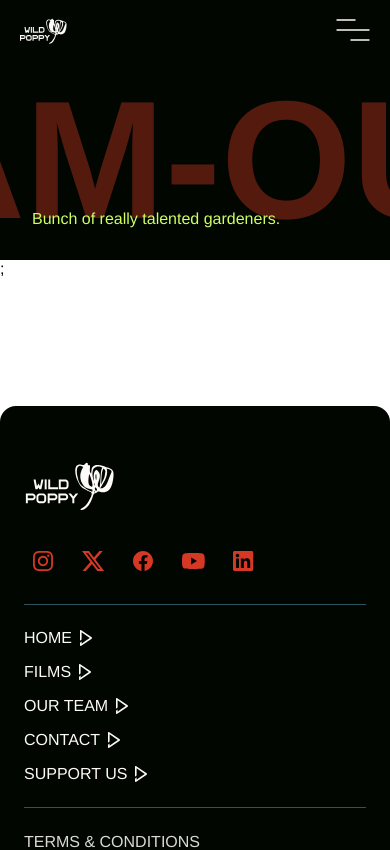
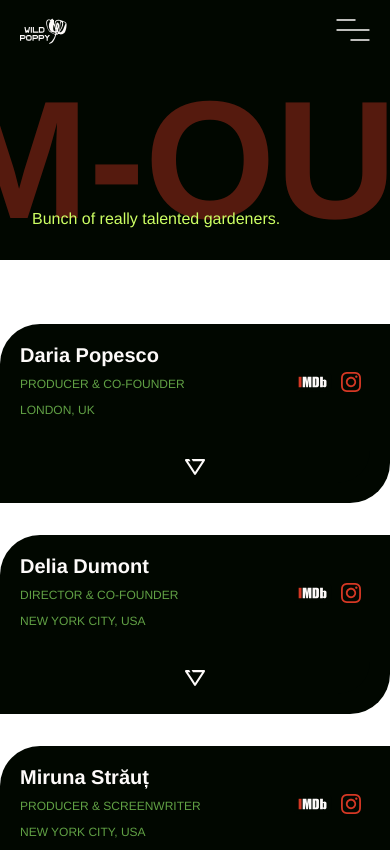
Before and after one commit to Septy2000/Wild-Poppy-Films-Website, a Next.js app in the folder wild-poppy-films-website/: page /our-team in a window 390 px wide. Shown: the top 850 px of the page. Built offline with nearby package versions, Linux system fonts and the light colour scheme.

Commit message:
Added mobile version of members for our team;

```diff
--- a/wild-poppy-films-website/src/_types/common.ts
+++ b/wild-poppy-films-website/src/_types/common.ts
@@ -46,9 +46,8 @@ export type News = {
 
 export type TeamMember = {
     id: number;
-    firstName: string;
-    lastName: string;
-    role: string[];
+    name: string;
+    roles: string[];
     location: string;
     socials: {
         imdb: string;
--- a/wild-poppy-films-website/src/components/pages/OurTeamPage/MemberContainer/MemberContainer.styled.tsx
+++ b/wild-poppy-films-website/src/components/pages/OurTeamPage/MemberContainer/MemberContainer.styled.tsx
@@ -1,9 +1,124 @@
 "use client";
 import styled from "styled-components";
+import DownwardIcon from "@/icons/navigation/downward-icon-mobile.svg";
+import InstagramIcon from "@/icons/social/ig-icon.svg";
+import ImdbIcon from "@/icons/social/imdb-icon.svg";
+import Image from "next/image";
 
 export const Container = styled.div`
     width: 100%;
-    padding: 1.25rem;
     border-radius: 2.5rem 0 2.5rem 0;
     background: ${({ theme }) => theme.colors.neutral.neutral_14};
+
+    display: flex;
+    flex-direction: column;
+    align-items: center;
+    justify-content: center;
+    gap: 1rem;
+
+    padding: 1.25rem;
 `;
+
+export const HeaderInfoContainer = styled.div`
+    background: ${({ theme }) => theme.colors.neutral.neutral_14};
+    display: flex;
+    flex-direction: row;
+    align-items: center;
+    justify-content: space-between;
+    width: 100%;
+`;
+
+export const ExpandedInfoContainer = styled.div<{ $isExpanded: boolean }>`
+    background: ${({ theme }) => theme.colors.neutral.neutral_14};
+    display: grid;
+    grid-template-columns: 1fr 1fr;
+
+    gap: 0.5rem;
+    width: 100%;
+    transition: max-height 0.2s ease-in-out;
+    max-height: ${({ $isExpanded }) => ($isExpanded ? "450px" : "0")};
+    overflow: hidden;
+`;
+
+export const ImageContainer = styled.div`
+    padding: 1px;
+    border-radius: 0.5rem 3rem 0.5rem 3rem;
+    background: linear-gradient(145deg, #ff0000 40%, #ffffff 60%);
+    overflow: hidden;
+    width: 100%;
+    max-width: 300px;
+    aspect-ratio: 1 / 1.5;
+    max-height: 450px;
+`;
+
+export const ImageStyled = styled(Image)`
+    object-fit: cover;
+    width: 100%;
+    height: 100%;
+    border-radius: 0.5rem 3rem 0.5rem 3rem;
+`;
+
+export const MemberInfoContainer = styled.div`
+    background: ${({ theme }) => theme.colors.neutral.neutral_14};
+    display: flex;
+    flex-direction: column;
+    align-items: flex-start;
+    justify-content: center;
+    gap: 0.5rem;
+`;
+
+export const SocialsContainer = styled.div`
+    background: ${({ theme }) => theme.colors.neutral.neutral_14};
+    display: flex;
+    flex-direction: row;
+    align-items: center;
+    justify-content: space-around;
+`;
+
+export const ExpandContainer = styled.div`
+    width: 100%;
+    display: flex;
+    justify-content: center;
+    align-items: center;
+    background: ${({ theme }) => theme.colors.neutral.neutral_14};
+    border-radius: 0rem 0 2.5rem 0;
+    padding: 0.5rem;
+    @media (min-width: ${({ theme }) => theme.screen.desktop}) {
+        display: none;
+    }
+`;
+
+export const StyledDownwardIcon = styled(DownwardIcon)<{ $isExpanded: boolean }>`
+    path {
+        fill: ${({ theme }) => theme.colors.neutral.neutral_1};
+    }
+
+    transform: ${({ $isExpanded }) => ($isExpanded ? "rotate(180deg)" : "rotate(0deg)")};
+`;
+
+export const Name = styled.h2`
+    font-size: 1.25rem;
+    color: ${({ theme }) => theme.colors.neutral.neutral_1};
+`;
+
+export const Text = styled.p`
+    font-size: 0.75rem;
+    color: ${({ theme }) => theme.colors.neutral.neutral_1};
+    line-height: 150%;
+`;
+
+export const GreenText = styled(Text)`
+    color: ${({ theme }) => theme.colors.secondary.core_green};
+`;
+
+export const InstagramIconStyled = styled(InstagramIcon)`
+    path {
+        fill: ${({ theme }) => theme.colors.primary.poppy_red};
+    }
+`;
+
+export const ImdbIconStyled = styled(ImdbIcon)`
+    path:nth-child(2) {
+        fill: ${({ theme }) => theme.colors.primary.poppy_red};
+    }
+`;
--- a/wild-poppy-films-website/src/components/pages/OurTeamPage/MemberContainer/MemberContainer.tsx
+++ b/wild-poppy-films-website/src/components/pages/OurTeamPage/MemberContainer/MemberContainer.tsx
@@ -0,0 +1,73 @@
+import React, { useState, useEffect } from "react";
+import * as Styled from "./MemberContainer.styled";
+import { TeamMember } from "@/_types/common";
+import ModalSocialButton from "@/components/Buttons/ModalSocialButton/ModalSocialButton";
+
+export default function MemberContainer({
+    member,
+    index,
+    expandedMemberIndex,
+    setExpandedMemberIndex,
+}: {
+    member: TeamMember;
+    index: number;
+    expandedMemberIndex: number | undefined;
+    setExpandedMemberIndex: (index: number | undefined) => void;
+}) {
+    const [isExpanded, setIsExpanded] = useState(false);
+    const rolesString = member.roles.join(" & ");
+
+    useEffect(() => {
+        if (expandedMemberIndex !== index) {
+            setIsExpanded(false);
+        }
+    }, [expandedMemberIndex, index]);
+
+    function handleExpandToggle() {
+        if (isExpanded) {
+            setIsExpanded(false);
+
+            setExpandedMemberIndex(undefined);
+        } else {
+            setIsExpanded(true);
+
+            setExpandedMemberIndex(index);
+        }
+    }
+
+    return (
+        <Styled.Container>
+            <Styled.HeaderInfoContainer>
+                <Styled.MemberInfoContainer>
+                    <Styled.Name>{member.name}</Styled.Name>
+                    <Styled.GreenText>{rolesString}</Styled.GreenText>
+                    <Styled.GreenText>{member.location}</Styled.GreenText>
+                </Styled.MemberInfoContainer>
+                <Styled.SocialsContainer>
+                    <ModalSocialButton
+                        link={member.socials.imdb}
+                        icon={<Styled.ImdbIconStyled />}
+                    />
+                    <ModalSocialButton
+                        link={member.socials.instagram}
+                        icon={<Styled.InstagramIconStyled />}
+                    />
+                </Styled.SocialsContainer>
+            </Styled.HeaderInfoContainer>
+            <Styled.ExpandedInfoContainer $isExpanded={isExpanded}>
+                <Styled.Text>{member.description}</Styled.Text>
+                <Styled.ImageContainer>
+                    <Styled.ImageStyled
+                        src={member.icon.src}
+                        alt={member.name}
+                        width={300}
+                        height={300}
+                    />
+                </Styled.ImageContainer>
+            </Styled.ExpandedInfoContainer>
+            <Styled.ExpandContainer onClick={handleExpandToggle}>
+                <Styled.StyledDownwardIcon $isExpanded={isExpanded} />
+            </Styled.ExpandContainer>
+        </Styled.Container>
+    );
+}
--- a/wild-poppy-films-website/src/components/pages/OurTeamPage/OurTeamPage.styled.tsx
+++ b/wild-poppy-films-website/src/components/pages/OurTeamPage/OurTeamPage.styled.tsx
@@ -18,4 +18,12 @@ export const MembersContainer = styled.div`
     flex-direction: column;
     gap: 2rem;
     padding: 4rem 0;
+
+    @media (min-width: ${({ theme }) => theme.screen.tablet}) {
+        padding: 2.5rem;
+    }
+
+    @media (min-width: ${({ theme }) => theme.screen.desktop}) {
+        paddig: 4rem;
+    }
 `;
--- a/wild-poppy-films-website/src/components/pages/OurTeamPage/OurTeamPage.tsx
+++ b/wild-poppy-films-website/src/components/pages/OurTeamPage/OurTeamPage.tsx
@@ -2,14 +2,26 @@
 import TitleBuffer from "@/components/TitleBuffer/TitleBuffer";
 import React, { useState } from "react";
 import * as Styled from "./OurTeamPage.styled";
+import { teamMembers } from "@/data";
+import MemberContainer from "@/components/pages/OurTeamPage/MemberContainer/MemberContainer";
 
 export default function OurTeamPage() {
     const [expandedMemberIndex, setExpandedMemberIndex] = useState<number | undefined>(undefined);
 
     return (
         <Styled.Container>
-            <TitleBuffer title="OUR TEAM" description="Bunch of really talented gardeners." />;
-            <Styled.MembersContainer></Styled.MembersContainer>
+            <TitleBuffer title="OUR TEAM" description="Bunch of really talented gardeners." />
+            <Styled.MembersContainer>
+                {teamMembers.map((member, index) => (
+                    <MemberContainer
+                        key={member.name}
+                        member={member}
+                        index={index}
+                        expandedMemberIndex={expandedMemberIndex}
+                        setExpandedMemberIndex={setExpandedMemberIndex}
+                    />
+                ))}
+            </Styled.MembersContainer>
         </Styled.Container>
     );
 }
--- a/wild-poppy-films-website/src/data.ts
+++ b/wild-poppy-films-website/src/data.ts
@@ -113,4 +113,56 @@ export const defaultPagesLinks = {
     supportUs: "/support-us",
 };
 
-export const teamMembers: TeamMember[] = [];
+export const teamMembers: TeamMember[] = [
+    {
+        id: 1,
+        name: "Daria Popesco",
+        roles: ["PRODUCER", "CO-FOUNDER"],
+        location: "LONDON, UK",
+        socials: {
+            imdb: "https://www.imdb.com",
+            instagram: "https://www.instagram.com",
+        },
+        icon: OuroboriaCover,
+        description: `Daria has been captivating audiences with her unique storytelling style. Her films often explore themes of identity, belonging and human connection, and her work has been recognized at prestigious festivals around the world.`,
+    },
+    {
+        id: 2,
+        name: "Delia Dumont",
+        roles: ["DIRECTOR", "CO-FOUNDER"],
+        location: "NEW YORK CITY, USA",
+        socials: {
+            imdb: "https://www.imdb.com",
+            instagram: "https://www.instagram.com",
+        },
+        icon: OuroboriaCover,
+        description:
+            "Delia has been captivating audiences with her unique storytelling style. Her films often explore themes of identity, belonging and human connection, and her work has been recognized at prestigious festivals around the world.",
+    },
+    {
+        id: 3,
+        name: "Miruna Străuț",
+        roles: ["PRODUCER", "SCREENWRITER"],
+        location: "NEW YORK CITY, USA",
+        socials: {
+            imdb: "https://www.imdb.com",
+            instagram: "https://www.instagram.com",
+        },
+        icon: OuroboriaCover,
+        description:
+            "Miruna has been captivating audiences with her unique storytelling style. Her films often explore themes of identity, belonging and human connection, and her work has been recognized at prestigious festivals around the world.",
+    },
+    {
+        id: 4,
+        name: "Ana Pârvu",
+        roles: ["ACTRESS", "SCREENWRITER"],
+        location: "LONDON, UK",
+        socials: {
+            imdb: "https://www.imdb.com",
+            instagram: "https://www.instagram.com",
+        },
+        icon: OuroboriaCover,
+        description:
+            "Ana has been captivating audiences with her unique storytelling style. Her films often explore themes of identity, belonging and human connection, and her work has been recognized at prestigious festivals around the world.",
+    },
+];
```
Also changed, not shown: wild-poppy-films-website/src/components/pages/FilmPage/HeroSection/HeroSection.tsx (+7 -5 lines).
